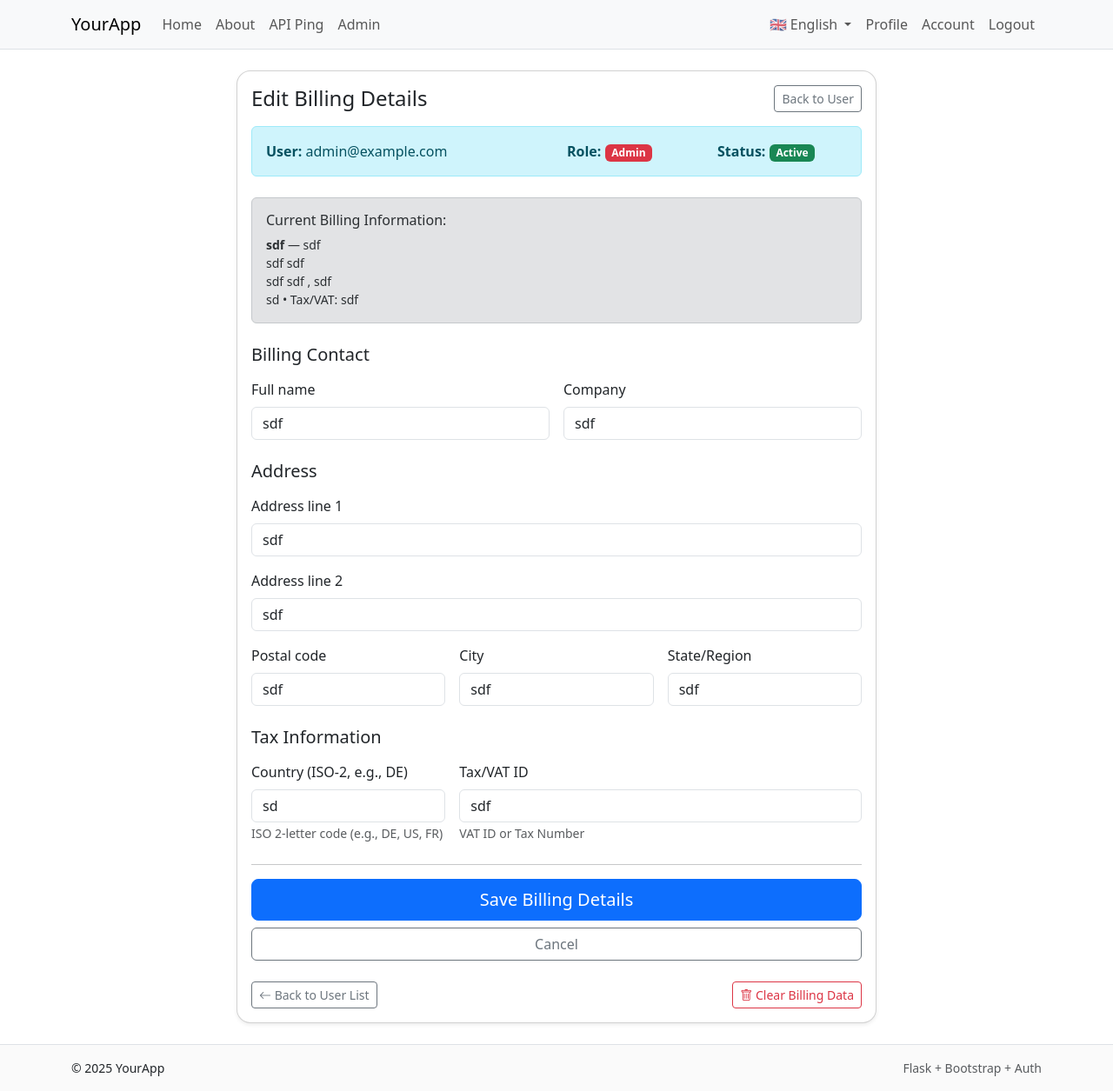
After one commit to ovntatar/test-app, a Flask app: page /admin/users/1/billing in a window 1280 px wide. The commit adds this page. Shown: the whole page at 87% size. Run offline with Flask 3, Linux system fonts and the light colour scheme; a user stored in the database is signed in.

Commit message:
add option to admin to edit billing user data

```diff
--- a/app/blueprints/admin/forms.py
+++ b/app/blueprints/admin/forms.py
@@ -21,3 +21,15 @@ class UserForm(FlaskForm):
     new_password = PasswordField("New Password (leave blank to keep current)", validators=[Optional(), Length(min=6, max=128)])
     new_password2 = PasswordField("Confirm New Password", validators=[EqualTo('new_password')])
     submit = SubmitField("Update User")
+
+class AdminBillingForm(FlaskForm):
+    full_name = StringField("Full name", validators=[Optional(), Length(max=255)])
+    company = StringField("Company", validators=[Optional(), Length(max=255)])
+    address1 = StringField("Address line 1", validators=[Optional(), Length(max=255)])
+    address2 = StringField("Address line 2", validators=[Optional(), Length(max=255)])
+    city = StringField("City", validators=[Optional(), Length(max=128)])
+    state = StringField("State/Region", validators=[Optional(), Length(max=128)])
+    postal_code = StringField("Postal code", validators=[Optional(), Length(max=64)])
+    country = StringField("Country (ISO-2, e.g., DE)", validators=[Optional(), Length(max=2)])
+    tax_id = StringField("Tax/VAT ID", validators=[Optional(), Length(max=64)])
+    submit = SubmitField("Save Billing Details")
--- a/app/blueprints/admin/routes.py
+++ b/app/blueprints/admin/routes.py
@@ -1,7 +1,7 @@
 from flask import render_template, redirect, url_for, flash, request
 from flask_login import login_required, current_user
 from ...extensions import db
-from ...models import User
+from ...models import User, BillingProfile
 from ...security import roles_required
 from .forms import UserForm, AddUserForm
 from . import bp
@@ -154,3 +154,41 @@ def toggle_user_status(user_id):
     flash(_('User %(email)s has been %(status)s', email=user.email, status=status), 'success')
 
     return redirect(url_for('admin.index'))
+
+@bp.route('/users/<int:user_id>/billing', methods=['GET', 'POST'])
+@login_required
+@roles_required('admin')
+def edit_user_billing(user_id):
+    """Edit user's billing information"""
+    user = User.query.get_or_404(user_id)
+
+    # Get or create billing profile
+    billing = user.billing or BillingProfile(user=user)
+
+    from .forms import AdminBillingForm
+    form = AdminBillingForm(obj=billing)
+
+    if form.validate_on_submit():
+        form.populate_obj(billing)
+        db.session.add(billing)
+        db.session.commit()
+        flash(_('Billing details updated for %(email)s', email=user.email), 'success')
+        return redirect(url_for('admin.edit_user', user_id=user_id))
+
+    return render_template('admin/edit_billing.html', form=form, user=user, billing=billing)
+
+@bp.route('/users/<int:user_id>/billing/clear', methods=['POST'])
+@login_required
+@roles_required('admin')
+def clear_user_billing(user_id):
+    """Clear user's billing information"""
+    user = User.query.get_or_404(user_id)
+
+    if user.billing:
+        db.session.delete(user.billing)
+        db.session.commit()
+        flash(_('Billing details cleared for %(email)s', email=user.email), 'success')
+    else:
+        flash(_('No billing details to clear'), 'info')
+
+    return redirect(url_for('admin.edit_user_billing', user_id=user_id))
--- /dev/null
+++ b/app/templates/admin/edit_billing.html
@@ -0,0 +1,170 @@
+{% extends "base.html" %}
+
+{% block content %}
+<div class="row justify-content-center">
+  <div class="col-12 col-md-10 col-lg-8">
+    <div class="card shadow-sm">
+      <div class="card-body">
+        <div class="d-flex justify-content-between align-items-center mb-3">
+          <h1 class="h4 mb-0">{{ _('Edit Billing Details') }}</h1>
+          <a href="{{ url_for('admin.edit_user', user_id=user.id) }}" class="btn btn-sm btn-outline-secondary">
+            {{ _('Back to User') }}
+          </a>
+        </div>
+
+        <!-- User Info Banner -->
+        <div class="alert alert-info mb-4">
+          <div class="row align-items-center">
+            <div class="col-md-6">
+              <strong>{{ _('User') }}:</strong> {{ user.email }}
+            </div>
+            <div class="col-md-3">
+              <strong>{{ _('Role') }}:</strong>
+              {% if user.role == 'admin' %}
+                <span class="badge bg-danger">{{ _('Admin') }}</span>
+              {% else %}
+                <span class="badge bg-secondary">{{ _('User') }}</span>
+              {% endif %}
+            </div>
+            <div class="col-md-3">
+              <strong>{{ _('Status') }}:</strong>
+              {% if user.is_active %}
+                <span class="badge bg-success">{{ _('Active') }}</span>
+              {% else %}
+                <span class="badge bg-danger">{{ _('Disabled') }}</span>
+              {% endif %}
+            </div>
+          </div>
+        </div>
+
+        <!-- Current Billing Info (if exists) -->
+        {% if billing and billing.full_name %}
+        <div class="alert alert-secondary mb-4">
+          <h6 class="mb-2">{{ _('Current Billing Information') }}:</h6>
+          <div class="small">
+            {% if billing.full_name %}<strong>{{ billing.full_name }}</strong>{% endif %}
+            {% if billing.company %} — {{ billing.company }}{% endif %}<br>
+            {% if billing.address1 %}{{ billing.address1 }}{% endif %}
+            {% if billing.address2 %} {{ billing.address2 }}{% endif %}<br>
+            {% if billing.postal_code %}{{ billing.postal_code }}{% endif %}
+            {% if billing.city %} {{ billing.city }}{% endif %}
+            {% if billing.state %}, {{ billing.state }}{% endif %}<br>
+            {% if billing.country %}{{ billing.country }}{% endif %}
+            {% if billing.tax_id %} • {{ _('Tax/VAT') }}: {{ billing.tax_id }}{% endif %}
+          </div>
+        </div>
+        {% endif %}
+
+        <!-- Billing Form -->
+        <form method="POST" novalidate>
+          {{ form.csrf_token }}
+
+          <h5 class="mb-3">{{ _('Billing Contact') }}</h5>
+          <div class="row g-3 mb-3">
+            <div class="col-md-6">
+              {{ form.full_name.label(class="form-label") }}
+              {{ form.full_name(class="form-control" + (" is-invalid" if form.full_name.errors else "")) }}
+              {% for error in form.full_name.errors %}
+                <div class="invalid-feedback">{{ error }}</div>
+              {% endfor %}
+            </div>
+            <div class="col-md-6">
+              {{ form.company.label(class="form-label") }}
+              {{ form.company(class="form-control" + (" is-invalid" if form.company.errors else "")) }}
+              {% for error in form.company.errors %}
+                <div class="invalid-feedback">{{ error }}</div>
+              {% endfor %}
+            </div>
+          </div>
+
+          <h5 class="mb-3 mt-4">{{ _('Address') }}</h5>
+          <div class="row g-3 mb-3">
+            <div class="col-12">
+              {{ form.address1.label(class="form-label") }}
+              {{ form.address1(class="form-control" + (" is-invalid" if form.address1.errors else "")) }}
+              {% for error in form.address1.errors %}
+                <div class="invalid-feedback">{{ error }}</div>
+              {% endfor %}
+            </div>
+            <div class="col-12">
+              {{ form.address2.label(class="form-label") }}
+              {{ form.address2(class="form-control" + (" is-invalid" if form.address2.errors else "")) }}
+              {% for error in form.address2.errors %}
+                <div class="invalid-feedback">{{ error }}</div>
+              {% endfor %}
+            </div>
+            <div class="col-md-4">
+              {{ form.postal_code.label(class="form-label") }}
+              {{ form.postal_code(class="form-control" + (" is-invalid" if form.postal_code.errors else ""), placeholder="90210") }}
+              {% for error in form.postal_code.errors %}
+                <div class="invalid-feedback">{{ error }}</div>
+              {% endfor %}
+            </div>
+            <div class="col-md-4">
+              {{ form.city.label(class="form-label") }}
+              {{ form.city(class="form-control" + (" is-invalid" if form.city.errors else "")) }}
+              {% for error in form.city.errors %}
+                <div class="invalid-feedback">{{ error }}</div>
+              {% endfor %}
+            </div>
+            <div class="col-md-4">
+              {{ form.state.label(class="form-label") }}
+              {{ form.state(class="form-control" + (" is-invalid" if form.state.errors else ""), placeholder="CA") }}
+              {% for error in form.state.errors %}
+                <div class="invalid-feedback">{{ error }}</div>
+              {% endfor %}
+            </div>
+          </div>
+
+          <h5 class="mb-3 mt-4">{{ _('Tax Information') }}</h5>
+          <div class="row g-3 mb-4">
+            <div class="col-md-4">
+              {{ form.country.label(class="form-label") }}
+              {{ form.country(class="form-control" + (" is-invalid" if form.country.errors else ""), placeholder="DE") }}
+              {% for error in form.country.errors %}
+                <div class="invalid-feedback">{{ error }}</div>
+              {% endfor %}
+              <small class="form-text text-muted">{{ _('ISO 2-letter code (e.g., DE, US, FR)') }}</small>
+            </div>
+            <div class="col-md-8">
+              {{ form.tax_id.label(class="form-label") }}
+              {{ form.tax_id(class="form-control" + (" is-invalid" if form.tax_id.errors else ""), placeholder="DE123456789") }}
+              {% for error in form.tax_id.errors %}
+                <div class="invalid-feedback">{{ error }}</div>
+              {% endfor %}
+              <small class="form-text text-muted">{{ _('VAT ID or Tax Number') }}</small>
+            </div>
+          </div>
+
+          <hr>
+
+          <div class="d-grid gap-2">
+            {{ form.submit(class="btn btn-primary btn-lg") }}
+            <a href="{{ url_for('admin.edit_user', user_id=user.id) }}" class="btn btn-outline-secondary">
+              {{ _('Cancel') }}
+            </a>
+          </div>
+        </form>
+
+        <!-- Quick Actions -->
+        <div class="mt-4 d-flex justify-content-between">
+          <a href="{{ url_for('admin.index') }}" class="btn btn-sm btn-outline-secondary">
+            <i class="bi bi-arrow-left"></i> {{ _('Back to User List') }}
+          </a>
+          {% if billing and billing.id %}
+          <form method="POST" action="{{ url_for('admin.clear_user_billing', user_id=user.id) }}" style="display: inline;">
+            <button type="submit" class="btn btn-sm btn-outline-danger"
+                    onclick="return confirm('{{ _('Clear all billing information for this user?') }}')">
+              <i class="bi bi-trash"></i> {{ _('Clear Billing Data') }}
+            </button>
+          </form>
+          {% endif %}
+        </div>
+      </div>
+    </div>
+  </div>
+</div>
+
+<!-- Add Bootstrap Icons -->
+<link rel="stylesheet" href="https://cdn.jsdelivr.net/npm/bootstrap-icons@1.10.0/font/bootstrap-icons.css">
+{% endblock %}
--- a/app/templates/admin/edit_user.html
+++ b/app/templates/admin/edit_user.html
@@ -98,6 +98,9 @@
 
           <div class="d-grid gap-2">
             {{ form.submit(class="btn btn-primary") }}
+            <a href="{{ url_for('admin.edit_user_billing', user_id=user.id) }}" class="btn btn-outline-info">
+              <i class="bi bi-credit-card"></i> {{ _('Edit Billing Details') }}
+            </a>
             <a href="{{ url_for('admin.index') }}" class="btn btn-outline-secondary">{{ _('Cancel') }}</a>
           </div>
         </form>
@@ -105,4 +108,7 @@
     </div>
   </div>
 </div>
+
+<!-- Add Bootstrap Icons if not already included -->
+<link rel="stylesheet" href="https://cdn.jsdelivr.net/npm/bootstrap-icons@1.10.0/font/bootstrap-icons.css">
 {% endblock %}
```
Also changed, not shown: app/templates/admin/index.html (+7 -0 lines), instance/dev.sqlite3, translations/de/LC_MESSAGES/messages.po, 1 other file.
